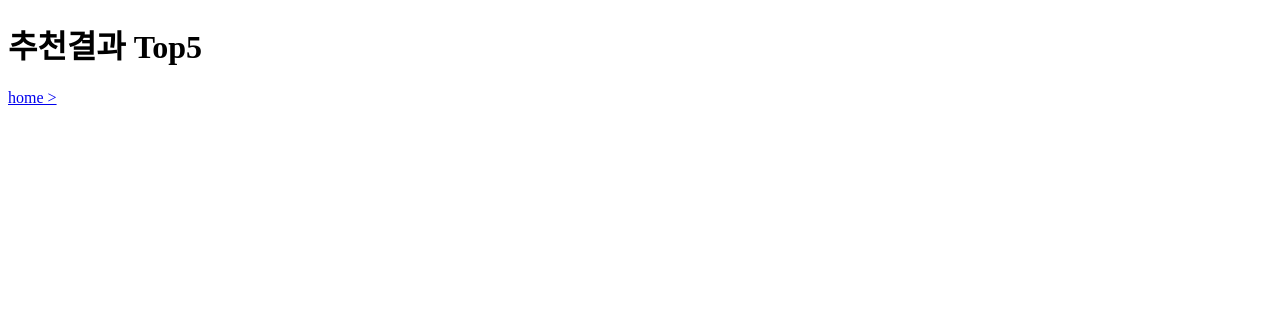
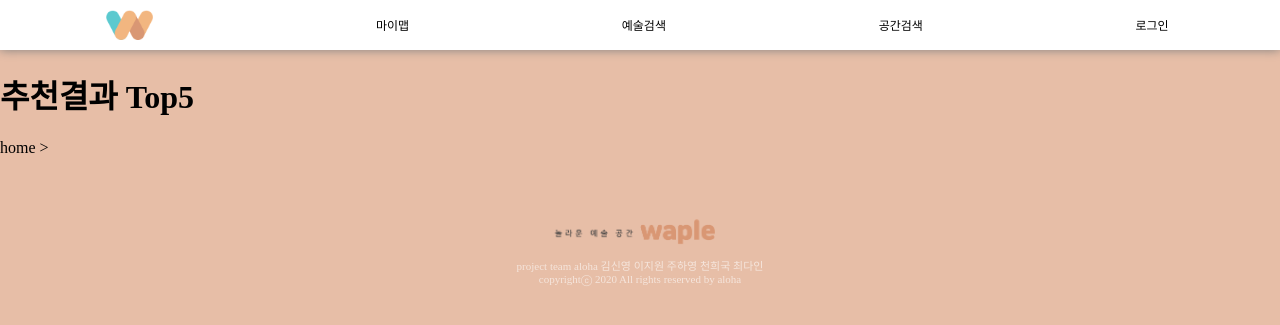
Before and after one commit to joohayoung/waple-art_hackathon, a Django app: page /result/ in a window 1280 px wide. Shown: the top 325 px of the page. Run offline with Django 3.2, Linux system fonts and the light colour scheme; some web fonts are replaced.

Commit message:
AAproject base update

```diff
--- a/web/AAproject/AAproject/settings.py
+++ b/web/AAproject/AAproject/settings.py
@@ -10,6 +10,7 @@
 https://docs.djangoproject.com/en/3.1/ref/settings/
 """
 
+import os
 from pathlib import Path
 
 # Build paths inside the project like this: BASE_DIR / 'subdir'.
@@ -55,7 +56,7 @@
 TEMPLATES = [
     {
         'BACKEND': 'django.template.backends.django.DjangoTemplates',
-        'DIRS': [],
+        'DIRS': [os.path.join(BASE_DIR, 'templates')],
         'APP_DIRS': True,
         'OPTIONS': {
             'context_processors': [
@@ -119,3 +120,6 @@
 # https://docs.djangoproject.com/en/3.1/howto/static-files/
 
 STATIC_URL = '/static/'
+STATICFILES_DIRS = [
+    os.path.join(BASE_DIR, "static"),
+]
--- a/web/AAproject/firstapp/templates/firstapp/result.html
+++ b/web/AAproject/firstapp/templates/firstapp/result.html
@@ -1,11 +1,10 @@
-<!DOCTYPE html>
-<html lang="en">
-<head>
-    <meta charset="UTF-8">
-    <meta name="viewport" content="width=device-width, initial-scale=1.0">
-    <title>Document</title>
-</head>
-<body>
+{% extends 'base.html' %}
+{% load static %}
+
+{% block style %}
+{% endblock %}
+
+{% block content %}
     <h1>추천결과 Top5</h1>
     <a href = "{% url 'home' %}"> home > </a>
 
@@ -14,5 +13,4 @@
         Top{{forloop.counter}} : {{item.obj.title}} : {{item.obj.genres}} : {{item.pr}}
         </div>
     {% endfor %}
-</body>
-</html>
+{% endblock %}
--- /dev/null
+++ b/web/AAproject/static/base.css
@@ -0,0 +1,63 @@
+@font-face { font-family: 'SCDream'; src: url('https://cdn.jsdelivr.net/gh/projectnoonnu/noonfonts_six@1.2/S-CoreDream-1Thin.woff') format('woff'); font-weight: 100; }
+@font-face { font-family: 'SCDream'; src: url('https://cdn.jsdelivr.net/gh/projectnoonnu/noonfonts_six@1.2/S-CoreDream-2ExtraLight.woff') format('woff'); font-weight: 200; }
+@font-face { font-family: 'SCDream'; src: url('https://cdn.jsdelivr.net/gh/projectnoonnu/noonfonts_six@1.2/S-CoreDream-3Light.woff') format('woff'); font-weight: 300; }
+@font-face { font-family: 'SCDream'; src: url('https://cdn.jsdelivr.net/gh/projectnoonnu/noonfonts_six@1.2/S-CoreDream-4Regular.woff') format('woff'); font-weight: 400; }
+@font-face { font-family: 'SCDream'; src: url('https://cdn.jsdelivr.net/gh/projectnoonnu/noonfonts_six@1.2/S-CoreDream-5Medium.woff') format('woff'); font-weight: 500; }
+@font-face { font-family: 'SCDream'; src: url('https://cdn.jsdelivr.net/gh/projectnoonnu/noonfonts_six@1.2/S-CoreDream-6Bold.woff') format('woff'); font-weight: 600; }
+@font-face { font-family: 'SCDream'; src: url('https://cdn.jsdelivr.net/gh/projectnoonnu/noonfonts_six@1.2/S-CoreDream-7ExtraBold.woff') format('woff'); font-weight: 700; }
+@font-face { font-family: 'SCDream'; src: url('https://cdn.jsdelivr.net/gh/projectnoonnu/noonfonts_six@1.2/S-CoreDream-8Heavy.woff') format('woff'); font-weight: 800; }
+@font-face { font-family: 'SCDream'; src: url('https://cdn.jsdelivr.net/gh/projectnoonnu/noonfonts_six@1.2/S-CoreDream-9Black.woff') format('woff'); font-weight: 900; }
+
+body{
+    margin: 0px;
+    background-color: rgb(231, 190, 167);
+    font-family: 'SCDream';
+}
+#nav{
+    display: flex;
+    justify-content: space-around;
+    align-items: center;
+    background-color: white;
+    box-shadow: 0 0 10px gray;
+    padding-right: 5px;
+}
+
+a{
+    height: 50px;
+}
+#logo{
+    height: 30px;
+    padding: 10px;
+    padding-left: 0;
+}
+
+#text_logo{
+    height: 50px;
+}
+
+#bottom{
+    margin-top: 50px;
+    font-weight: 100;
+    font-size: 11px;
+    color: rgba(255, 255, 255, 0.6);
+    line-height: 120%;
+    text-align: center;
+    margin-bottom: 20px;
+
+}
+li{
+    list-style: none;
+    font-size: 12px;
+}
+a:link { color: black; text-decoration: none;}
+a:visited { color: black; text-decoration: none;}
+
+#log_out{
+    background: none;
+    border: none;
+}
+
+h3{
+    text-align: center;
+    color: white;
+}
--- /dev/null
+++ b/web/AAproject/templates/base.html
@@ -0,0 +1,45 @@
+{% load static %}
+<!DOCTYPE html>
+<html lang="en">
+<head>
+    <meta charset="UTF-8">
+    <meta name="viewport" content="width=device-width, initial-scale=1.0">
+    <title>ART Hackathon</title>
+    <link rel="stylesheet" href="{% static 'base.css' %}" type="text/css">
+    {% block style %}
+    {% endblock %}
+</head>
+<body>
+    <div id='nav'>
+        <a href=""><img id='logo' src={% static 'logo.png' %} alt='logo'></a>
+        {% if user.is_authenticated %}
+        <!-- 로그인 한 사용자 -->
+            <li><a href="">마이맵</a></li>
+            <li><a href="">예술검색</a></li>
+            <li><a href="">공간검색</a></li>
+            <li>
+                <form action="" method="POST">
+                    {% csrf_token %}
+                    <input type="hidden" name="path" value="{{request.path}}">
+                    <button id='log_out'type = submit>로그아웃</button>
+                </form>
+            </li>
+        {% else %}
+            <!-- 로그인하지 않은 사용자 -->
+            <!-- <li><a href="">Log-In</a></li> -->
+            <li><a href="">마이맵</a></li>
+            <li><a href="">예술검색</a></li>
+            <li><a href="">공간검색</a></li>
+            <li><a href="">로그인</a></li>
+        {% endif %}
+    </div>
+
+    {% block content %}
+    {% endblock %}
+    <div id='bottom'>
+        <img id='text_logo' src={% static 'logo2.png' %} alt='logo'><br>
+        project team aloha 김신영 이지원 주하영 천희국 최다인<br>
+        copyrightⓒ 2020 All rights reserved by aloha
+    </div>
+</body>
+</html>
```
Also changed, not shown: web/AAproject/firstapp/templates/firstapp/home.html (+9 -10 lines), web/AAproject/static/base2.css (added, +61 -0 lines), web/AAproject/static/base3.css (added, +72 -0 lines), web/AAproject/firstapp/static/firstapp/home.css (added), web/AAproject/static/background.png (added), web/AAproject/static/logo.png (added), web/AAproject/static/logo2.png (added), web/AAproject/static/nav_background.png (added), web/AAproject/static/white_logo.png (added), web/AAproject/static/white_logo2.png (added).
